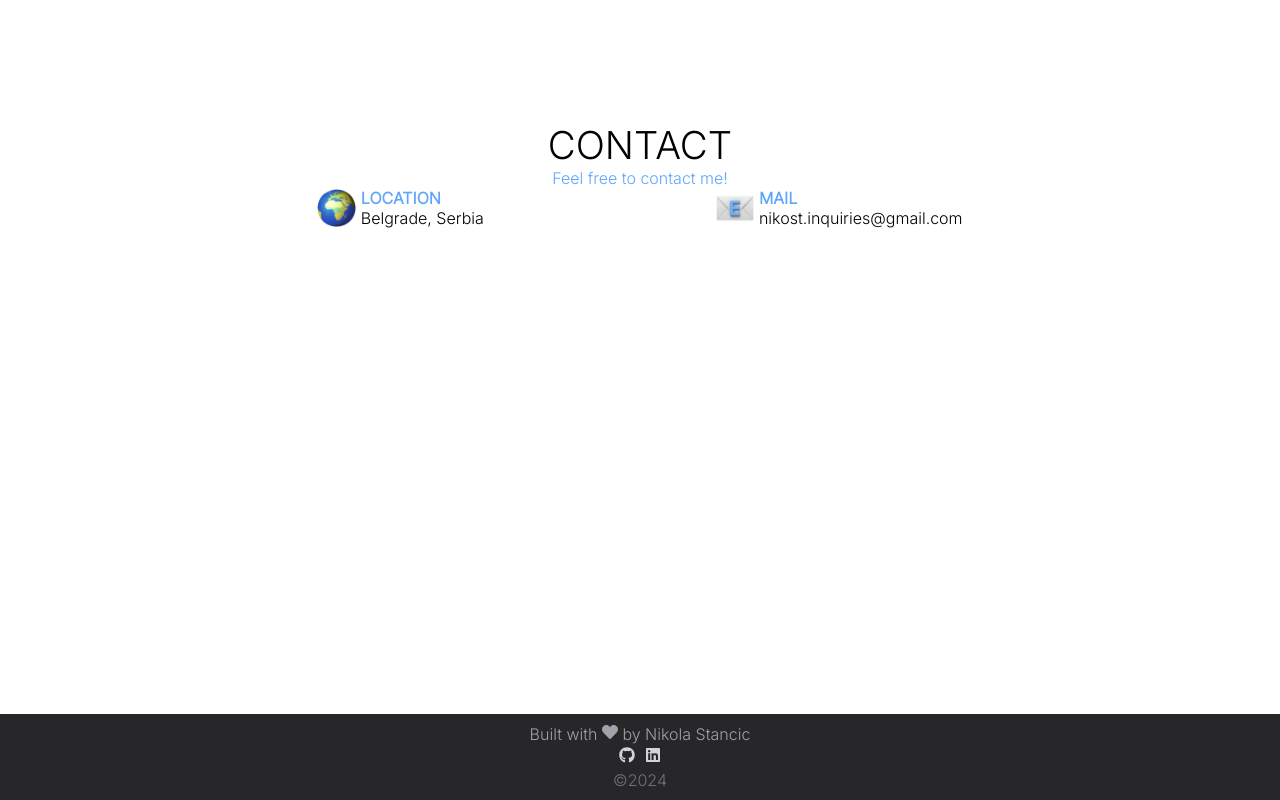
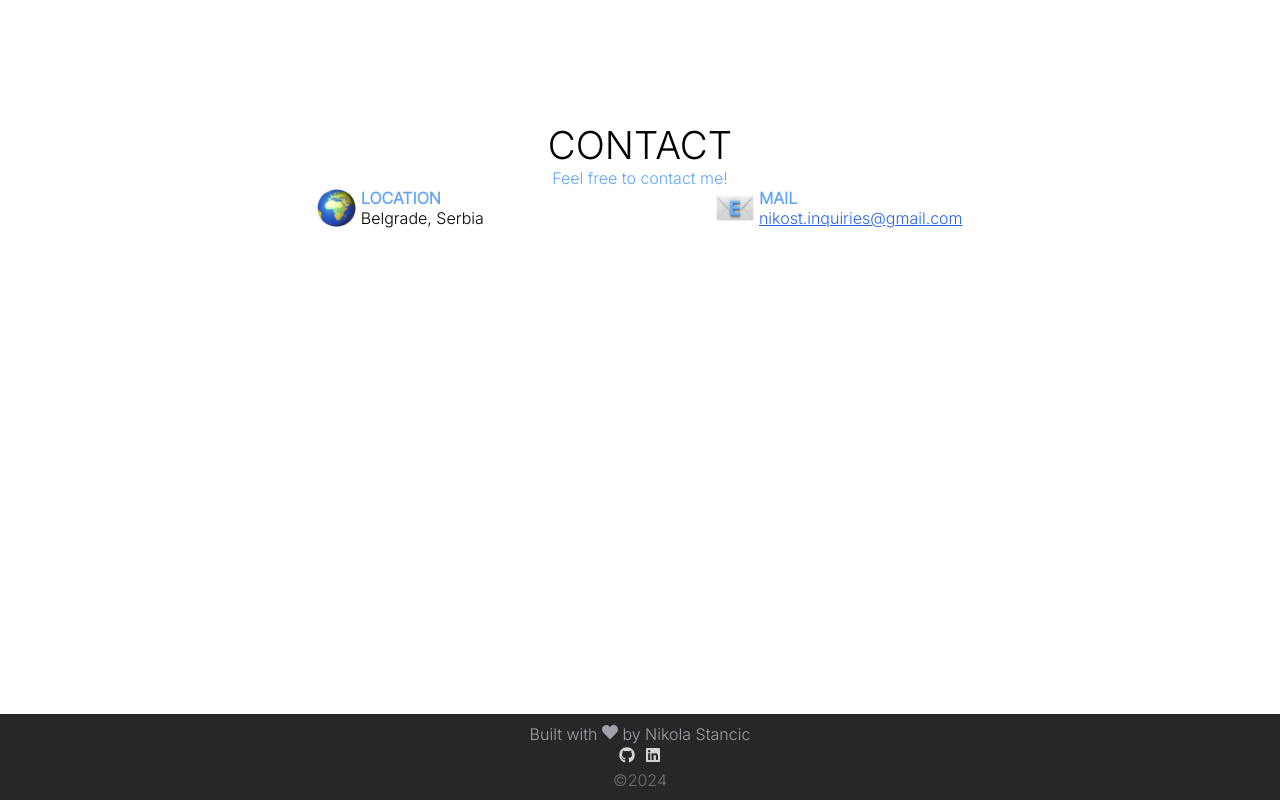
Before and after one commit to Nikoraii/portfolio-site, a React (Create React App) app: page / in a window 1280 px wide. Shown: the part 2476-3276 px from the top of the page. Built offline with nearby package versions, Linux system fonts and the light colour scheme.

Commit message:
Add additional styles for email address

```diff
--- a/src/styles/sections/ContactSection.scss
+++ b/src/styles/sections/ContactSection.scss
@@ -73,6 +73,15 @@
                     color: #60a5fa;
                     font-weight: 600;
                 }
+
+                .bottom-text {
+                    a {
+                        cursor: pointer;
+                        color: $light-blue;
+                        font-weight: 500;
+                        text-decoration: underline;
+                    }
+                }
             }
         }
     }
```
